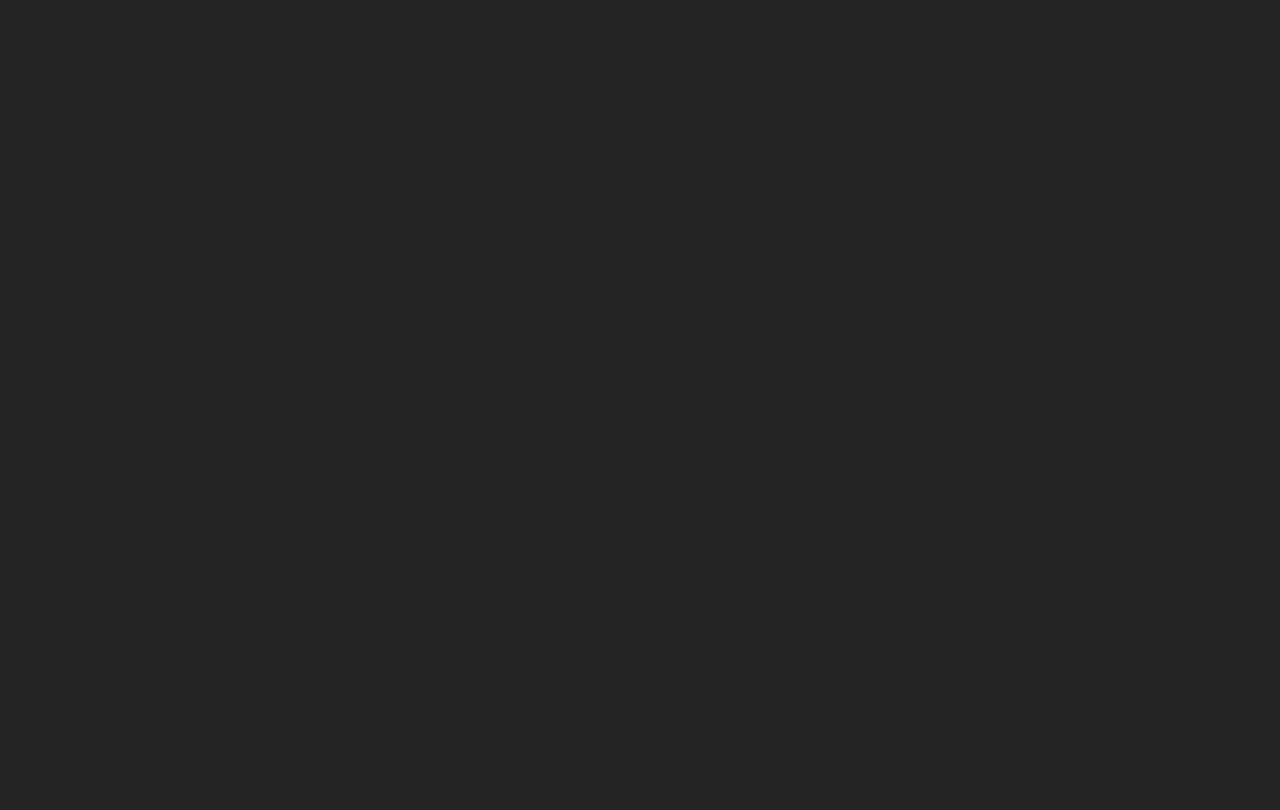
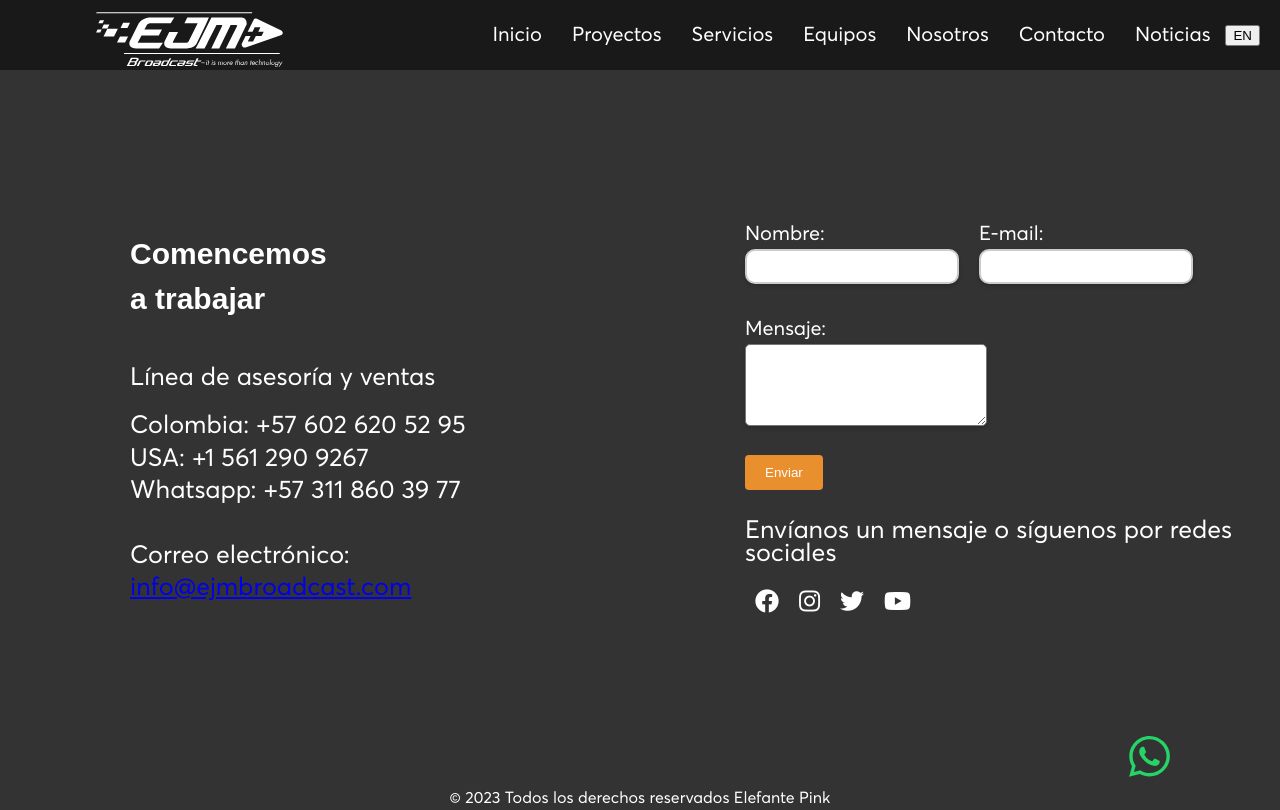
Before and after one commit to zagu5/ejmbroadcast, a React (Vite) app: page /projects in a window 1280 px wide. Before the commit this address had no page. Built offline with nearby package versions, Linux system fonts and the light colour scheme.

Commit message:
create ProjectPage, styles HomePage

```diff
--- a/src/App.jsx
+++ b/src/App.jsx
@@ -1,8 +1,9 @@
 
-import { BrowserRouter, Route, Routes } from 'react-router-dom'
+import { BrowserRouter, Route, Routes} from 'react-router-dom'
 import './App.css'
 import Homepage from './pages/Homepage'
 import ContactPage from './pages/ContactPage'
+import ProjectPage from './pages/ProjectPage'
 
 function App() {
 
@@ -10,7 +11,9 @@ function App() {
     <BrowserRouter>
       <Routes>
         <Route path='/' element={<Homepage />} />
+        <Route errorElement={<errorElement/>}/>
         <Route path='/contact-form' element={<ContactPage />} />
+        <Route path='/projects' element={<ProjectPage />} />
       </Routes>
       </BrowserRouter>
   )
--- a/src/components/Carousel.jsx
+++ b/src/components/Carousel.jsx
@@ -41,7 +41,6 @@ const MyCarousel = () => {
               <h2>Bienvenido a <br/> EJM Broadcast</h2>
               <p>Un equipo de profesionales audiovisuales <br/>  que provee soluciones, asesoria y buenos<br/>precios para el mundo del Broadcast</p>
               <Link to='/contact-form'><button id="contact" type='button' className='btn'>Conéctate con nosotros</button></Link>
-              {/* <button type='button' className='btn'>Conéctate con nosotros</button> */}
             </div>
           </div>
         </div>
@@ -53,7 +52,7 @@ const MyCarousel = () => {
             <div className="container-fluid">
               <p>Ofrecemos la última tecnología <br/> respaldada por nuestra</p>
               <h2>visión creativa <br/> y experiencia</h2>
-              <button type='button' className='btn'>Conéctate con nosotros</button>
+              <Link to='/contact-form'><button id="contact" type='button' className='btn'>Conéctate con nosotros</button></Link>
             </div>
           </div>
         </div>
@@ -65,7 +64,7 @@ const MyCarousel = () => {
             <div className="container-fluid">
               <p >Integramos los sistemas de audio, video <br/> e iluminación para crear espacios <br/>atractivos que intensifiquen</p>
               <h2>la experiencia de <br/> su audiencia</h2>
-              <button type='button' className='btn'>Conéctate con nosotros</button>
+              <Link to='/contact-form'><button id="contact" type='button' className='btn'>Conéctate con nosotros</button></Link>
             </div>
           </div>
         </div>
--- a/src/components/Footer.jsx
+++ b/src/components/Footer.jsx
@@ -5,7 +5,7 @@ function ContactInfo() {
   return (
     <div className={styles.contactInfo}>
       <div className={styles.contactColumn}>
-        <h1>Comencemos <br/> a trabajar</h1>
+        <h1 className={styles.formTitle}>Comencemos <br/> a trabajar</h1>
         <p className={styles.text1}>Línea de asesoría y ventas</p>
         <p>Colombia: +57 602 620 52 95</p>
         <p>USA: +1 561 290 9267</p>
@@ -23,6 +23,8 @@ function ContactForm() {
     <div className={styles.formSection}>
       <form>
         <div className={styles.formGroup}>
+          <div className={styles.inlineInput}>
+            <div className={styles.formGroup}>
               <label htmlFor="name">Nombre:</label>
               <input type="text" id="name" name="name" required />
             </div>
@@ -30,14 +32,16 @@ function ContactForm() {
               <label htmlFor="email">E-mail:</label>
               <input type="email" id="email" name="email" required />
             </div>
+          </div>
           <div className={styles.formGroup}>
             <label htmlFor="message">Mensaje:</label>
             <textarea id="message" name="message" required></textarea>
           </div>
           <button type="submit">Enviar</button>
+        </div>
       </form>
       <div className={styles.socialMedia}>
-        <p>Envíanos un mensaje o síguenos <br/> por redes sociales </p>
+        <p>Envíanos un mensaje o síguenos por redes sociales</p>
         <div className={styles.footerIcons}>
           <a href="https://www.facebook.com/"><i className="fab fa-facebook"></i></a>
           <a href="https://www.instagram.com/"><i className="fab fa-instagram"></i></a>
@@ -48,6 +52,7 @@ function ContactForm() {
     </div>
   );
 }
+
 
 const Footer = () => {
   const currentYear = new Date().getFullYear();
--- a/src/pages/ContactPage.jsx
+++ b/src/pages/ContactPage.jsx
@@ -3,6 +3,7 @@ import Footer from "../components/Footer";
 import { useEffect, useState } from 'react';
 import style from '../styles/ContactPage.module.css';
 import axios from "axios";
+import WhatsAppButton from "../components/WhatsAppButton";
 
 const ContactPage = () => {
   const [formData, setFormData] = useState({
@@ -117,6 +118,7 @@ useEffect(() => {
         </form>
       </main>
       <Footer />
+      <WhatsAppButton />
     </>
   );
 };
--- a/src/pages/Homepage.jsx
+++ b/src/pages/Homepage.jsx
@@ -9,13 +9,24 @@ import Footer from '../components/Footer'
 const Homepage = () => {
   return (
     <>
+      <section id={"home"}>
         <Header/>
         <MyCarousel/>
+        <section id={"projects"} >
           <ProjectSection/>
+        </section>
+        <section id={"services"}>
           <ServiceSection/>
+        </section>
+        <section id={"equipment"}>
           <EquipmentSection/>
+        </section>
+        <section id={"about"}>
         <AboutSection/>
-       <Footer/>
+        </section>
+        <Footer id={"contact"}/>
+      </section>
+
     </>
 
   )
--- /dev/null
+++ b/src/pages/ProjectPage.jsx
@@ -0,0 +1,16 @@
+import Header from "../components/Header";
+import Footer from "../components/Footer";
+import WhatsAppButton from "../components/WhatsAppButton";
+
+const ProjectPage = () => {
+  return (
+    <>
+        <Header/>
+        <Footer></Footer>
+        <WhatsAppButton></WhatsAppButton>
+    </>
+
+  )
+}
+
+export default ProjectPage;
--- a/src/sections/ProjectSection.jsx
+++ b/src/sections/ProjectSection.jsx
@@ -6,6 +6,7 @@ import elp from '../assets/images/projects/elp.png';
 import mc from '../assets/images/projects/mc.png';
 import ccav from '../assets/images/projects/ccav.png';
 import revistasemana from '../assets/images/projects/revistasemana.png';
+import { Link } from 'react-router-dom';
 
 import PropTypes from 'prop-types';
 
@@ -13,7 +14,7 @@ const Project = ({ image, title }) => (
     <div className="grid-item" style={{ backgroundImage: `url(${image})` }}>
         <div className='content'>
             <h2 className='title'>{title}</h2>
-            <button type="button" className="boton">Ver Proyecto</button>
+            <Link to='/projects'> <button type="button" className="boton">Ver Proyecto</button></Link>
         </div>
     </div>
 );
--- a/src/styles/footer.module.css
+++ b/src/styles/footer.module.css
@@ -3,7 +3,7 @@
     display: flex;
     justify-content: space-between;
     align-items: center;
-    padding: 10px 0;
+    padding: 5px 0;
     background-color: #333;
     color: white;
     text-align: center;
@@ -18,6 +18,20 @@
     flex: 1;
     text-align: left;
     padding: 20px;
+    font-size: 20px;
+  }
+
+  .contactInfo {
+    margin-left: 50px;
+    padding: 10vh;
+
+  }
+
+  /* Estilo para el título del formulario */
+  .formTitle {
+    font-size: 30px;
+    font-family: 'AvertaStd-Bold', sans-serif;
+    margin-bottom: 20px;
   }
 
   .contactColumn {
@@ -30,14 +44,15 @@
   .formGroup {
     margin-bottom: 10px;
     display: inline-block;
+    flex: 1;
   }
 
   form input,
   form textarea {
     width: 100%;
-    font-size: 14px;
+    font-size: 18px;
     max-width: 200px;
-    padding: 10px;
+    padding: 20px;
     background-color: #ffffff;
     border: 1px solid #777;
     border-radius: 5px;
@@ -60,11 +75,12 @@
 
   /* Estilo de la sección de redes sociales */
   .socialMedia {
-    margin-top: 3rem;
+    margin-top: 20px;
   }
 
   .footerIcons {
-    text-align: center;
+    text-align: left;
+    margin-top: 20px;
   }
 
   .footerIcons a {
@@ -81,7 +97,6 @@
     bottom: 0;
     left: 0;
     right: 0;
-    margin-bottom: 10px;
   }
 
   .text1 {
@@ -92,3 +107,10 @@
   .text2 {
     margin-bottom: 2rem;
   }
+
+  /* Estilo para los campos "Nombre" y "E-mail" en la misma línea */
+.inlineInput {
+  display: flex;
+  flex-wrap: wrap;
+  gap: 20px;
+}
```
Also changed, not shown: src/error-page.jsx (added, +16 -0 lines), src/sections/HomeSection.jsx (added, +12 -0 lines). Lines whose indentation alone changed are shown as unchanged.
